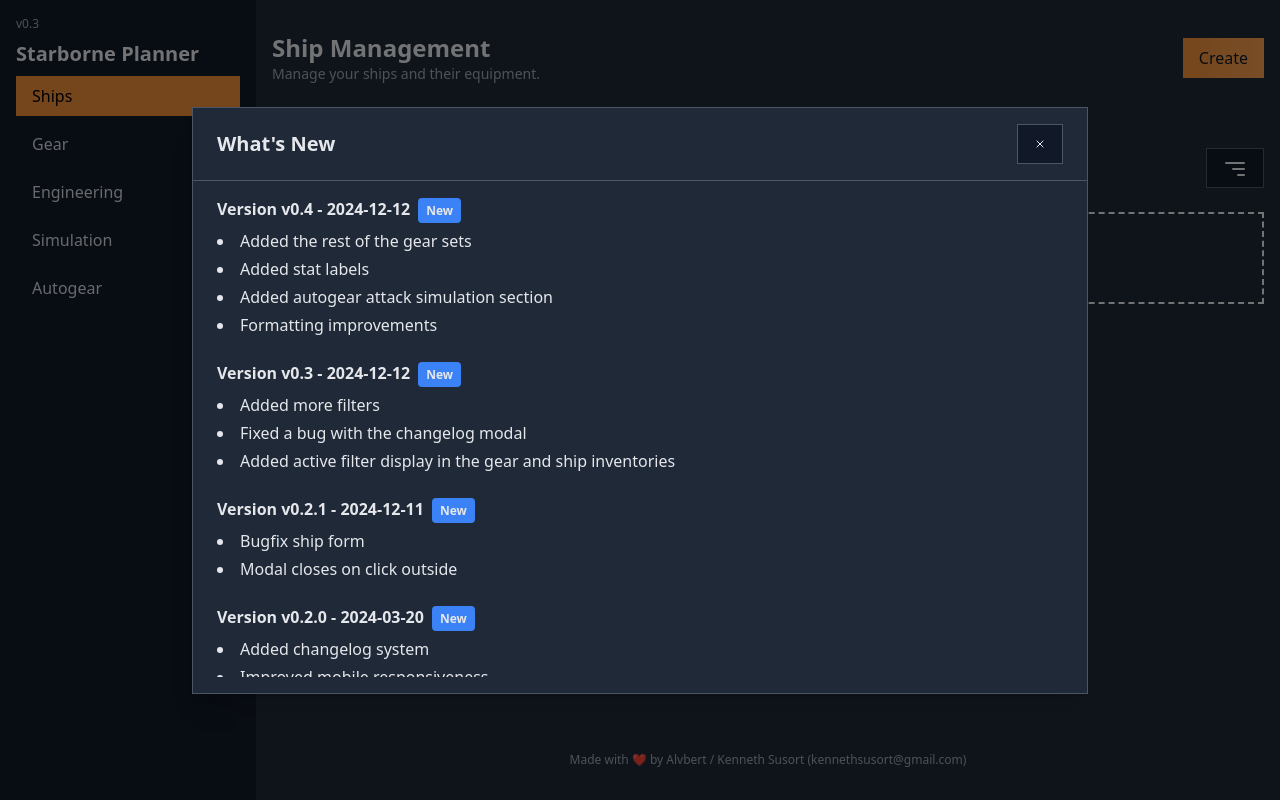
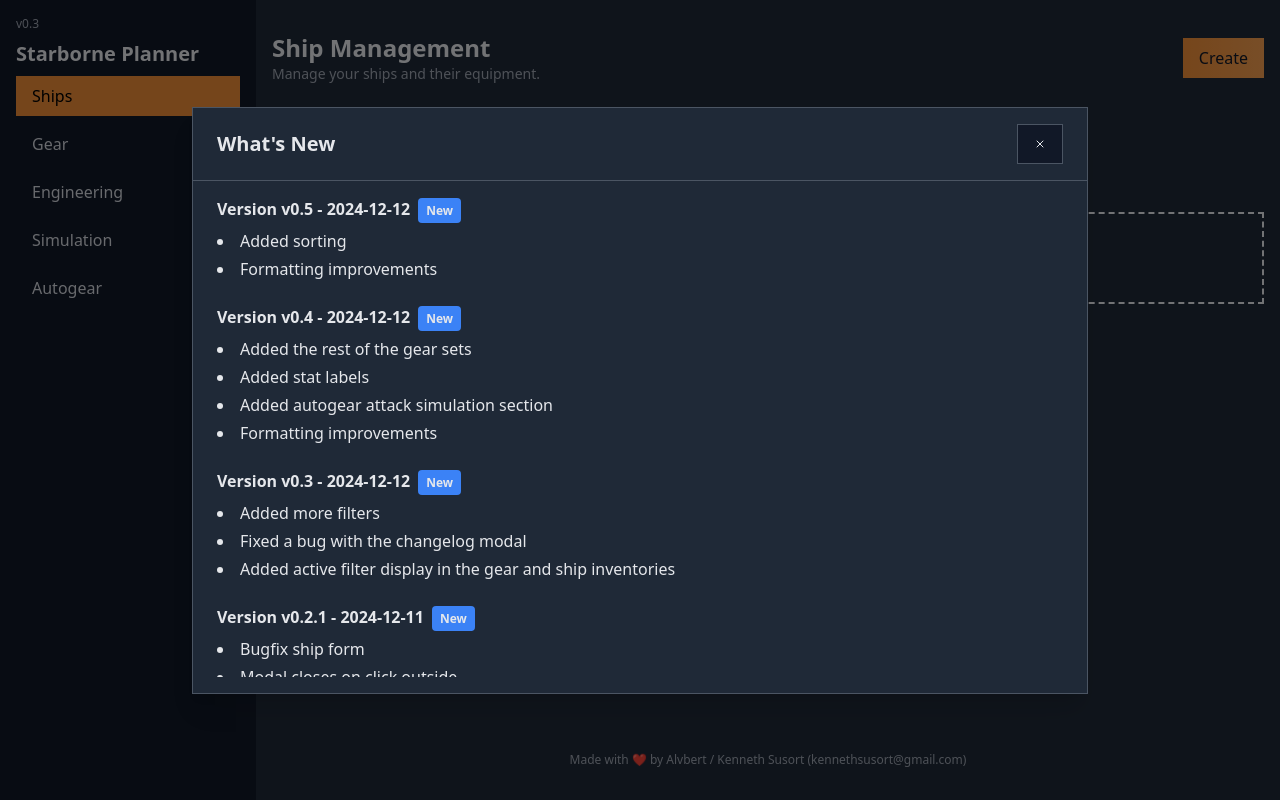
Before and after one commit to TheSusort/starborne-frontiers-calculator, a React (Create React App) app: page /ships in a window 1280 px wide. Built offline with nearby package versions, Linux system fonts and the light colour scheme.

Commit message:
[FEATURE] added sorting

```diff
--- a/src/components/filters/FilterPanel.tsx
+++ b/src/components/filters/FilterPanel.tsx
@@ -4,6 +4,7 @@ import { FilterIcon } from '../ui/icons/FilterIcon';
 import { Offcanvas } from '../layout/Offcanvas';
 import { RadioGroup } from '../ui/RadioGroup';
 import { CloseIcon } from '../ui/icons/CloseIcon';
+import { SortConfig, SortOption, SortPanel } from './SortPanel';
 
 export interface FilterOption {
     label: string;
@@ -24,6 +25,9 @@ interface Props {
     onToggle: () => void;
     onClear: () => void;
     hasActiveFilters: boolean;
+    sortOptions?: SortOption[];
+    sort?: SortConfig;
+    setSort?: (sort: SortConfig) => void;
 }
 
 export const FilterPanel: React.FC<Props> = ({
@@ -31,11 +35,13 @@ export const FilterPanel: React.FC<Props> = ({
     isOpen,
     onToggle,
     onClear,
-    hasActiveFilters
+    hasActiveFilters,
+    sortOptions,
+    sort,
+    setSort
 }) => {
     return (
         <>
-            <div className="flex flex-col space-y-4">
             <div className="flex justify-between items-center">
                 {hasActiveFilters && (
                     <>
@@ -67,7 +73,6 @@ export const FilterPanel: React.FC<Props> = ({
                     <FilterIcon />
                 </Button>
             </div>
-            </div>
 
             <Offcanvas
                 isOpen={isOpen}
@@ -75,6 +80,14 @@ export const FilterPanel: React.FC<Props> = ({
                 title="Filters"
             >
                 <div className="space-y-4">
+                    {sortOptions && sort && setSort && (
+                        <SortPanel
+                            options={sortOptions}
+                            currentSort={sort}
+                            onSort={setSort}
+                        />
+                    )}
+
                     {filters.map((filter) => (
                         <RadioGroup
                             key={filter.id}
--- /dev/null
+++ b/src/components/filters/SortPanel.tsx
@@ -0,0 +1,56 @@
+import React from 'react';
+import { Button, Select } from '../ui';
+import { ChevronUpIcon } from '../ui/icons/ChevronUpIcon';
+import { ChevronDownIcon } from '../ui/icons/ChevronDownIcon';
+
+export type SortOption = {
+    value: string;
+    label: string;
+};
+
+export type SortConfig = {
+    field: string;
+    direction: 'asc' | 'desc';
+};
+
+interface Props {
+    options: SortOption[];
+    currentSort: SortConfig;
+    onSort: (sort: SortConfig) => void;
+}
+
+export const SortPanel: React.FC<Props> = ({ options, currentSort, onSort }) => {
+    return (
+        <>
+            <span className="block text-sm font-medium text-gray-300 mb-2">
+                Sorting
+            </span>
+            <div className="flex gap-2 items-center">
+                <Select
+                    value={currentSort.field}
+                    onChange={(e) => {
+                        onSort({
+                            field: e.target.value,
+                            direction: 'asc'
+                        });
+                    }}
+                    options={options}
+                    noDefaultSelection={false}
+                    className="text-xs"
+                />
+                <Button
+                    variant="secondary"
+                    className="w-12"
+                    onClick={() => {
+                        onSort({
+                            field: currentSort.field,
+                            direction: currentSort.direction === 'asc' ? 'desc' : 'asc'
+                        });
+                    }}
+                >
+                    {currentSort.direction === 'asc' ? <ChevronUpIcon /> : <ChevronDownIcon />}
+                </Button>
+            </div>
+        </>
+    );
+};
--- a/src/components/gear/GearInventory.tsx
+++ b/src/components/gear/GearInventory.tsx
@@ -1,11 +1,12 @@
 import React, { useState, useMemo } from 'react';
 import { GearPiece } from '../../types/gear';
-import { GEAR_SETS, GEAR_SLOTS, RARITIES } from '../../constants';
+import { GEAR_SETS, GEAR_SLOTS, RARITIES, RARITY_ORDER } from '../../constants';
 import { GearPieceDisplay } from './GearPieceDisplay';
 import { Button } from '../ui';
 import { CloseIcon } from '../ui/icons/CloseIcon';
 import { FilterPanel, FilterConfig } from '../filters/FilterPanel';
 import { sortRarities } from '../../constants/rarities';
+import { SortConfig } from '../filters/SortPanel';
 
 interface Props {
     inventory: GearPiece[];
@@ -26,6 +27,7 @@ export const GearInventory: React.FC<Props> = ({
     const [selectedTypes, setSelectedTypes] = useState<string[]>([]);
     const [selectedRarities, setSelectedRarities] = useState<string[]>([]);
     const [isFilterOpen, setIsFilterOpen] = useState(false);
+    const [sort, setSort] = useState<SortConfig>({ field: 'id', direction: 'asc' });
 
     const hasActiveFilters = selectedSets.length > 0 || selectedTypes.length > 0 || selectedRarities.length > 0;
 
@@ -86,6 +88,42 @@ export const GearInventory: React.FC<Props> = ({
         }
     ];
 
+    const sortOptions = [
+        { value: 'id', label: 'Date Added' },
+        { value: 'setBonus', label: 'Set' },
+        { value: 'level', label: 'Level' },
+        { value: 'stars', label: 'Stars' },
+        { value: 'rarity', label: 'Rarity' }
+    ];
+
+    const sortedAndFilteredInventory = useMemo(() => {
+        const filtered = filteredInventory;
+        return [...filtered].sort((a, b) => {
+            switch (sort.field) {
+                case 'setBonus':
+                    return sort.direction === 'asc'
+                        ? GEAR_SETS[a.setBonus].name.localeCompare(GEAR_SETS[b.setBonus].name)
+                        : GEAR_SETS[b.setBonus].name.localeCompare(GEAR_SETS[a.setBonus].name);
+                case 'level':
+                    return sort.direction === 'asc'
+                        ? a.level - b.level
+                        : b.level - a.level;
+                case 'stars':
+                    return sort.direction === 'asc'
+                        ? a.stars - b.stars
+                        : b.stars - a.stars;
+                case 'rarity':
+                    return sort.direction === 'asc'
+                        ? RARITY_ORDER.indexOf(b.rarity) - RARITY_ORDER.indexOf(a.rarity)
+                        : RARITY_ORDER.indexOf(a.rarity) - RARITY_ORDER.indexOf(b.rarity);
+                default:
+                    return sort.direction === 'asc'
+                        ? a.id.localeCompare(b.id)
+                        : b.id.localeCompare(a.id);
+            }
+        });
+    }, [filteredInventory, sort]);
+
     const clearFilters = () => {
         setSelectedSets([]);
         setSelectedTypes([]);
@@ -94,26 +132,33 @@ export const GearInventory: React.FC<Props> = ({
 
     return (
         <div className="space-y-6">
+            <div className="flex justify-between items-center">
+                {sortedAndFilteredInventory.length > 0 && (
+                    <span className="text-sm text-gray-400">
+                        Showing {sortedAndFilteredInventory.length} gear pieces
+                    </span>
+                )}
                 <FilterPanel
                     filters={filters}
                     isOpen={isFilterOpen}
                     onToggle={() => setIsFilterOpen(!isFilterOpen)}
                     onClear={clearFilters}
                     hasActiveFilters={hasActiveFilters}
+                    sortOptions={sortOptions}
+                    sort={sort}
+                    setSort={setSort}
                 />
+            </div>
 
             {
-                filteredInventory.length === 0 ? (
+                sortedAndFilteredInventory.length === 0 ? (
                     <div className="text-center py-8 text-gray-400 bg-dark-lighter border-2 border-dashed">
                         {inventory.length === 0 ? 'No gear pieces added yet' : 'No matching gear pieces found'}
                     </div>
                 ) : (
                     <>
-                        <span className="text-sm text-gray-400">
-                            Showing {filteredInventory.length} gear pieces
-                        </span>
                         <div className={`grid grid-cols-1 sm:grid-cols-2 md:grid-cols-3 ${mode === 'manage' ? 'xl:grid-cols-4' : ''} gap-4`}>
-                            {filteredInventory.map(piece => (
+                            {sortedAndFilteredInventory.map(piece => (
                                 <div key={piece.id} className="relative flex flex-col">
                                     <GearPieceDisplay gear={piece} />
                                     <div className="py-4">
--- a/src/components/ship/ShipInventory.tsx
+++ b/src/components/ship/ShipInventory.tsx
@@ -5,7 +5,8 @@ import { useInventory } from '../../hooks/useInventory';
 import { ShipCard } from './ShipCard';
 import { FACTIONS, GearSlotName, RARITIES, SHIP_TYPES } from '../../constants';
 import { FilterPanel, FilterConfig } from '../filters/FilterPanel';
-import { sortRarities } from '../../constants/rarities';
+import { RARITY_ORDER, sortRarities } from '../../constants/rarities';
+import { SortConfig } from '../filters/SortPanel';
 
 interface Props {
     ships: Ship[];
@@ -22,6 +23,7 @@ export const ShipInventory: React.FC<Props> = ({ ships, onRemove, onEdit, onEqui
     const [selectedShipTypes, setSelectedShipTypes] = useState<string[]>([]);
     const [selectedRarities, setSelectedRarities] = useState<string[]>([]);
     const [isFilterOpen, setIsFilterOpen] = useState(false);
+    const [sort, setSort] = useState<SortConfig>({ field: 'id', direction: 'asc' });
 
     const hasActiveFilters = selectedFactions.length > 0 || selectedShipTypes.length > 0 || selectedRarities.length > 0;
 
@@ -84,6 +86,44 @@ export const ShipInventory: React.FC<Props> = ({ ships, onRemove, onEdit, onEqui
         }
     ];
 
+    const sortOptions = [
+        { value: 'id', label: 'ID' },
+        { value: 'type', label: 'Type' },
+        { value: 'faction', label: 'Faction' },
+        { value: 'rarity', label: 'Rarity' },
+        { value: 'gearCount', label: 'Gear' }
+    ];
+
+    const sortedAndFilteredInventory = useMemo(() => {
+        const filtered = filteredInventory;
+        return [...filtered].sort((a, b) => {
+            switch (sort.field) {
+                case 'type':
+                    return sort.direction === 'asc'
+                        ? SHIP_TYPES[a.type].name.localeCompare(SHIP_TYPES[b.type].name)
+                        : SHIP_TYPES[b.type].name.localeCompare(SHIP_TYPES[a.type].name);
+                case 'faction':
+                    return sort.direction === 'asc'
+                        ? FACTIONS[a.faction].name.localeCompare(FACTIONS[b.faction].name)
+                        : FACTIONS[b.faction].name.localeCompare(FACTIONS[a.faction].name);
+                case 'rarity':
+                    return sort.direction === 'asc'
+                        ? RARITY_ORDER.indexOf(b.rarity) - RARITY_ORDER.indexOf(a.rarity)
+                        : RARITY_ORDER.indexOf(a.rarity) - RARITY_ORDER.indexOf(b.rarity);
+                case 'gearCount':
+                    const aCount = Object.values(a.equipment).filter(Boolean).length;
+                    const bCount = Object.values(b.equipment).filter(Boolean).length;
+                    return sort.direction === 'asc'
+                        ? aCount - bCount
+                        : bCount - aCount;
+                default:
+                    return sort.direction === 'asc'
+                        ? a.id.localeCompare(b.id)
+                        : b.id.localeCompare(a.id);
+            }
+        });
+    }, [filteredInventory, sort]);
+
     const clearFilters = () => {
         setSelectedFactions([]);
         setSelectedShipTypes([]);
@@ -92,25 +132,32 @@ export const ShipInventory: React.FC<Props> = ({ ships, onRemove, onEdit, onEqui
 
     return (
         <div className="space-y-6">
+            <div className="flex justify-between items-center">
+                {sortedAndFilteredInventory.length > 0 && (
+                    <span className="text-sm text-gray-400">
+                        Showing {sortedAndFilteredInventory.length} ships
+                    </span>
+                )}
                 <FilterPanel
                     filters={filters}
                     isOpen={isFilterOpen}
                     onToggle={() => setIsFilterOpen(!isFilterOpen)}
                     onClear={clearFilters}
                     hasActiveFilters={hasActiveFilters}
+                    sortOptions={sortOptions}
+                    sort={sort}
+                    setSort={setSort}
                 />
+            </div>
 
-            {filteredInventory.length === 0 ? (
+            {sortedAndFilteredInventory.length === 0 ? (
                 <div className="text-center py-8 text-gray-400 bg-dark-lighter  border-2 border-dashed">
                     {ships.length === 0 ? 'No ships created yet' : 'No matching ships found'}
                 </div>
             ) : (
                 <>
-                    <span className="text-sm text-gray-400">
-                        Showing {filteredInventory.length} ships
-                    </span>
                     <div className="grid grid-cols-1 sm:grid-cols-2 lg:grid-cols-3 xl:grid-cols-4 gap-4">
-                        {filteredInventory.map(ship => (
+                        {sortedAndFilteredInventory.map(ship => (
                             <ShipCard
                                 key={ship.id}
                                 ship={ship}
--- /dev/null
+++ b/src/components/ui/icons/ChevronDownIcon.tsx
@@ -0,0 +1,16 @@
+export const ChevronDownIcon = () => {
+    return (
+        <svg
+            xmlns="http://www.w3.org/2000/svg"
+            viewBox="0 0 24 24"
+            fill="none"
+            stroke="currentColor"
+            strokeWidth="2"
+            strokeLinecap="round"
+            strokeLinejoin="round"
+            className="w-3 h-3"
+        >
+            <path d="m6 9 6 6 6-6"/>
+        </svg>
+    );
+};
--- /dev/null
+++ b/src/components/ui/icons/ChevronUpIcon.tsx
@@ -0,0 +1,16 @@
+export const ChevronUpIcon = () => {
+    return (
+        <svg
+            xmlns="http://www.w3.org/2000/svg"
+            viewBox="0 0 24 24"
+            fill="none"
+            stroke="currentColor"
+            strokeWidth="2"
+            strokeLinecap="round"
+            strokeLinejoin="round"
+            className="w-3 h-3"
+        >
+            <path d="m18 15-6-6-6 6"/>
+        </svg>
+    );
+};
--- a/src/constants/changelog.ts
+++ b/src/constants/changelog.ts
@@ -3,6 +3,14 @@ import { ChangelogEntry } from '../types/changelog';
 export const CURRENT_VERSION = 'v0.3';
 
 export const CHANGELOG: ChangelogEntry[] = [
+    {
+        version: 'v0.5',
+        date: '2024-12-12',
+        changes: [
+            'Added sorting',
+            'Formatting improvements',
+        ]
+    },
     {
         version: 'v0.4',
         date: '2024-12-12',
```
Lines whose indentation alone changed are shown as unchanged.
